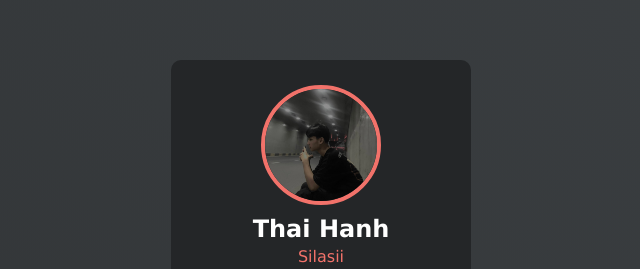
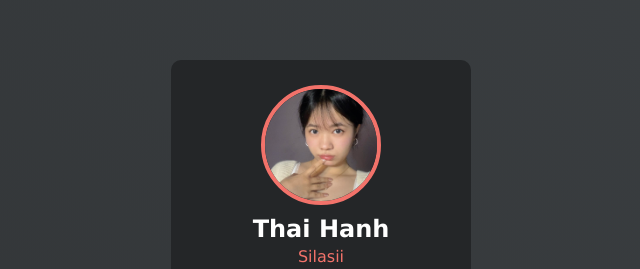
Before and after one commit to Nibphamm/Nibphamm_ProfileCard_Web, a plain HTML site: page index.html in a window 1280 px wide. Shown: the part 140-409 px from the top of the page, without its empty margins (319-959 px from the left). Drawn offline with Linux system fonts and the light colour scheme.

Commit message:
Final version

```diff
--- a/index.html
+++ b/index.html
@@ -14,7 +14,7 @@
     <body>
         <div class="card">
             <div class="card__img">
-                <img src="./img/khoa.jpg" alt="" />
+                <img src="./img/silasii.jpg" alt="" />
             </div>
             <h2>Thai Hanh</h2>
             <p>Silasii</p>
```
Also changed, not shown: img/khoa.jpg (deleted), img/silasii.jpg (added).
